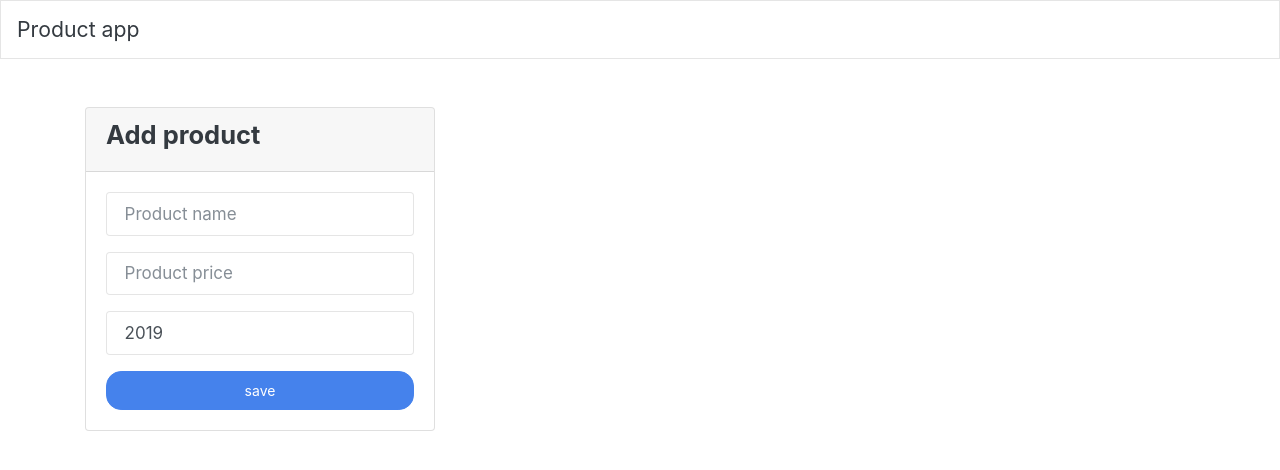
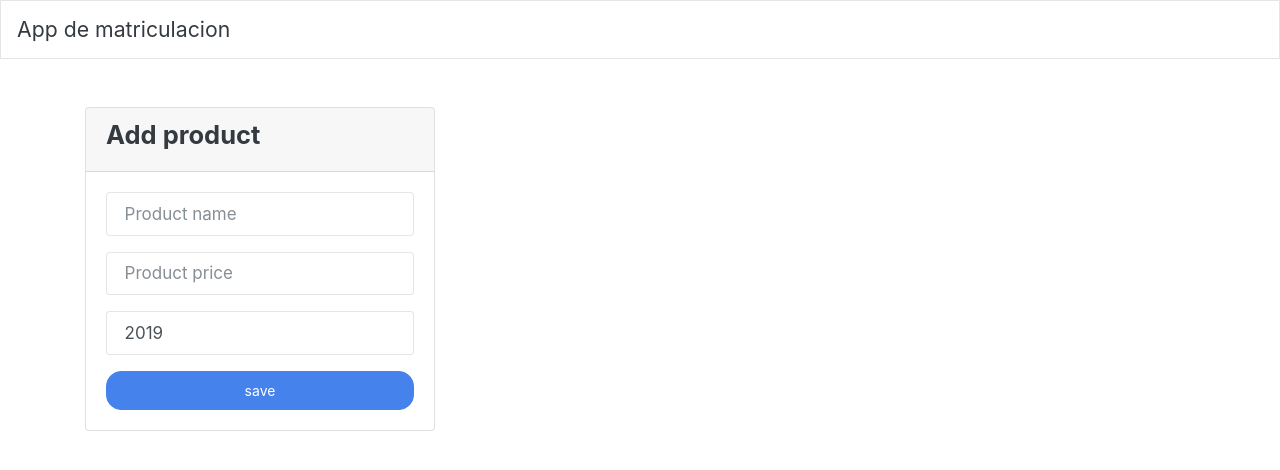
Before and after one commit to alfredo00sd/js-oop, a plain HTML site: page index.html in a window 1280 px wide. Drawn offline with Linux system fonts and the light colour scheme.

Commit message:
github pages

```diff
--- a/index.html
+++ b/index.html
@@ -15,7 +15,7 @@
     <!-- Navbar -->
     <nav class="navbar navbar-light bg-light">
         <a href="/" class="navbar-brand">
-            Product app
+            App de matriculacion
         </a>
     </nav>
 
```
Also changed, not shown: 1 other file.
